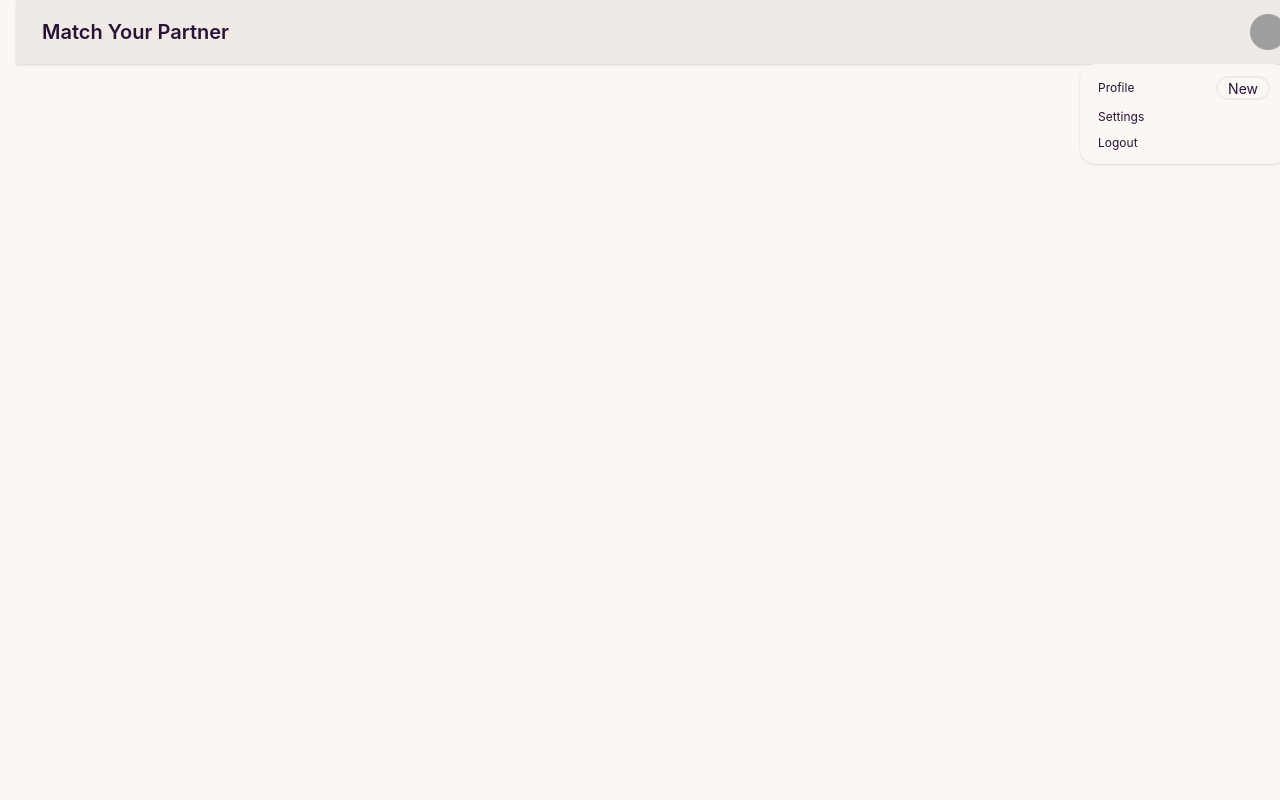
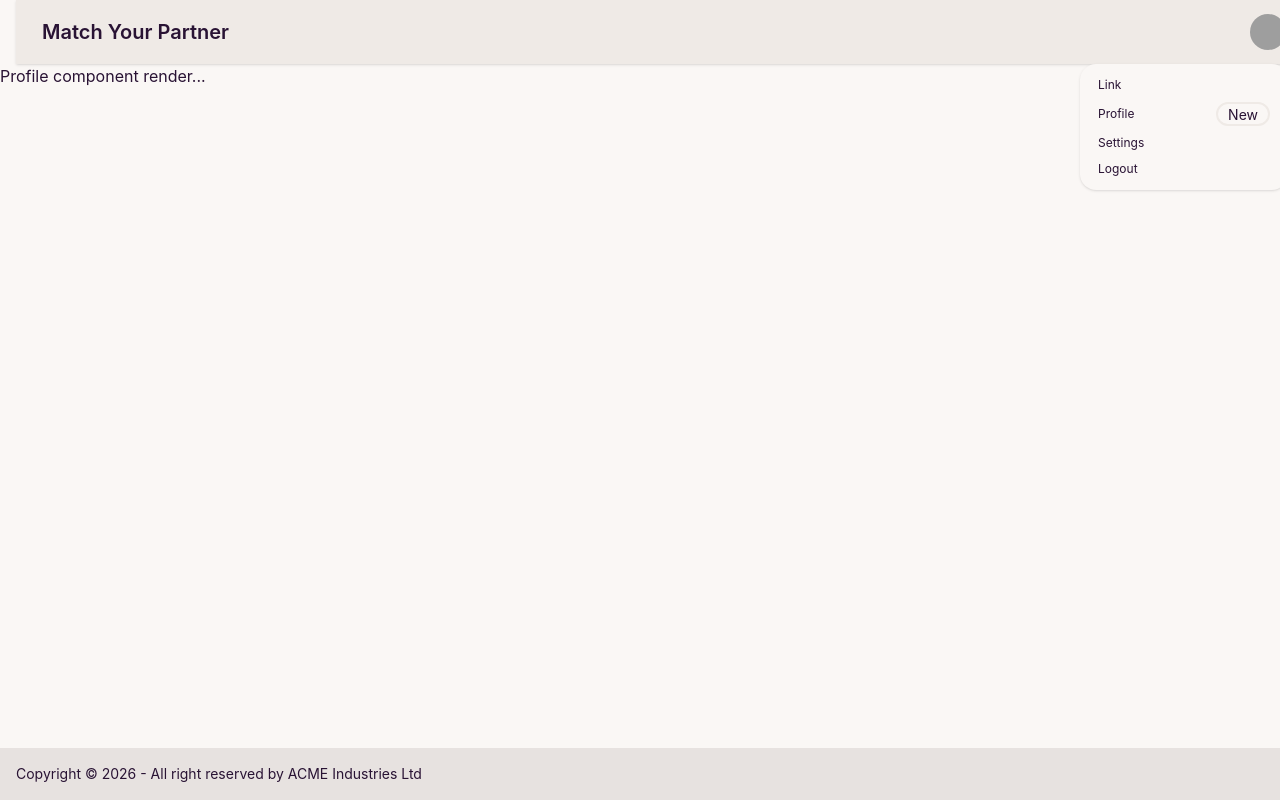
Before and after one commit to kunal-lohana/MatchYourPartner-web, a React (Vite) app: page /profile in a window 1280 px wide. Both pictures are taken after a click on the button 1268 px from the left and 32 px from the top of the page. Built offline with nearby package versions, Linux system fonts and the light colour scheme; grey boxes are pictures that could not be loaded.

Commit message:
Install react-router, create routers

```diff
--- a/package.json
+++ b/package.json
@@ -13,6 +13,7 @@
     "@tailwindcss/vite": "^4.3.3",
     "react": "^19.2.8",
     "react-dom": "^19.2.8",
+    "react-router": "^7.18.4",
     "tailwindcss": "^4.3.3"
   },
   "devDependencies": {
--- a/src/App.tsx
+++ b/src/App.tsx
@@ -1,36 +1,19 @@
+import { BrowserRouter, Routes, Route } from "react-router";
+import Body from "./components/Body";
+import Profile from "./components/Profile";
+import Login from "./components/Login";
+
 function App() {
 
   return (
-    <>
-      <div className="navbar bg-base-200 shadow-sm mx-4">
-        <div className="flex-1">
-          <a className="btn btn-ghost text-xl">Match Your Partner</a>
-        </div>
-        <div className="flex gap-2">
-          <div className="dropdown dropdown-end">
-            <div tabIndex={0} role="button" className="btn btn-ghost btn-circle avatar">
-              <div className="w-10 rounded-full">
-                <img
-                  alt="Tailwind CSS Navbar component"
-                  src="https://img.daisyui.com/images/stock/photo-1534528741775-53994a69daeb.webp" />
-              </div>
-            </div>
-            <ul
-              tabIndex={-1}
-              className="menu menu-sm dropdown-content bg-base-100 rounded-box z-1 mt-3 w-52 p-2 shadow">
-              <li>
-                <a className="justify-between">
-                  Profile
-                  <span className="badge">New</span>
-                </a>
-              </li>
-              <li><a>Settings</a></li>
-              <li><a>Logout</a></li>
-            </ul>
-          </div>
-        </div>
-      </div>
-    </>
+    <BrowserRouter>
+      <Routes>
+        <Route path="/" element={<Body />} >
+          <Route path="/login" element={<Login />} ></Route>
+          <Route path="/profile" element={<Profile />} ></Route>
+        </Route>
+      </Routes>
+    </BrowserRouter>
   )
 }
 
--- /dev/null
+++ b/src/components/Body.tsx
@@ -0,0 +1,14 @@
+import { Outlet } from "react-router";
+import Footer from "./Footer";
+import NavBar from "./NavBar";
+
+const Body = () => {
+    return (
+        <>
+            <NavBar></NavBar>
+            <Outlet></Outlet>
+            <Footer></Footer>
+        </>
+    )
+}
+export default Body;
--- /dev/null
+++ b/src/components/Footer.tsx
@@ -0,0 +1,12 @@
+const Footer = () => {
+    return (
+        <>
+            <footer className="footer sm:footer-horizontal bg-base-300 text-base-content p-4 fixed bottom-0">
+                <aside>
+                    <p>Copyright © {new Date().getFullYear()} - All right reserved by ACME Industries Ltd</p>
+                </aside>
+            </footer>
+        </>
+    )
+}
+export default Footer;
--- /dev/null
+++ b/src/components/Login.tsx
@@ -0,0 +1,6 @@
+const Login = () => {
+    return (
+        <>Login component render...</>
+    )
+}
+export default Login;
--- /dev/null
+++ b/src/components/NavBar.tsx
@@ -0,0 +1,37 @@
+const NavBar = () => {
+    return (
+        <>
+            <div className="navbar bg-base-200 shadow-sm mx-4">
+                <div className="flex-1">
+                    <a className="btn btn-ghost text-xl">Match Your Partner</a>
+                </div>
+                <div className="flex gap-2">
+                    <div className="dropdown dropdown-end">
+                        <div tabIndex={0} role="button" className="btn btn-ghost btn-circle avatar">
+                            <div className="w-10 rounded-full">
+                                <img
+                                    alt="Tailwind CSS Navbar component"
+                                    src="https://img.daisyui.com/images/stock/photo-1534528741775-53994a69daeb.webp" />
+                            </div>
+                        </div>
+                        <ul
+                            tabIndex={-1}
+                            className="menu menu-sm dropdown-content bg-base-100 rounded-box z-1 mt-3 w-52 p-2 shadow">
+                             <li><a>Link</a></li>
+                            <li>
+                                <a className="justify-between">
+                                    Profile
+                                    <span className="badge">New</span>
+                                </a>
+                            </li>
+                            <li><a>Settings</a></li>
+                            <li><a>Logout</a></li>
+                        </ul>
+                    </div>
+                </div>
+            </div>
+        </>
+    )
+}
+
+export default NavBar;
--- /dev/null
+++ b/src/components/Profile.tsx
@@ -0,0 +1,6 @@
+const Profile = () => {
+    return (
+        <>Profile component render...</>
+    )
+}
+export default Profile;
```
Also changed, not shown: 2 other files (tests, documents, lock files or other folders).
